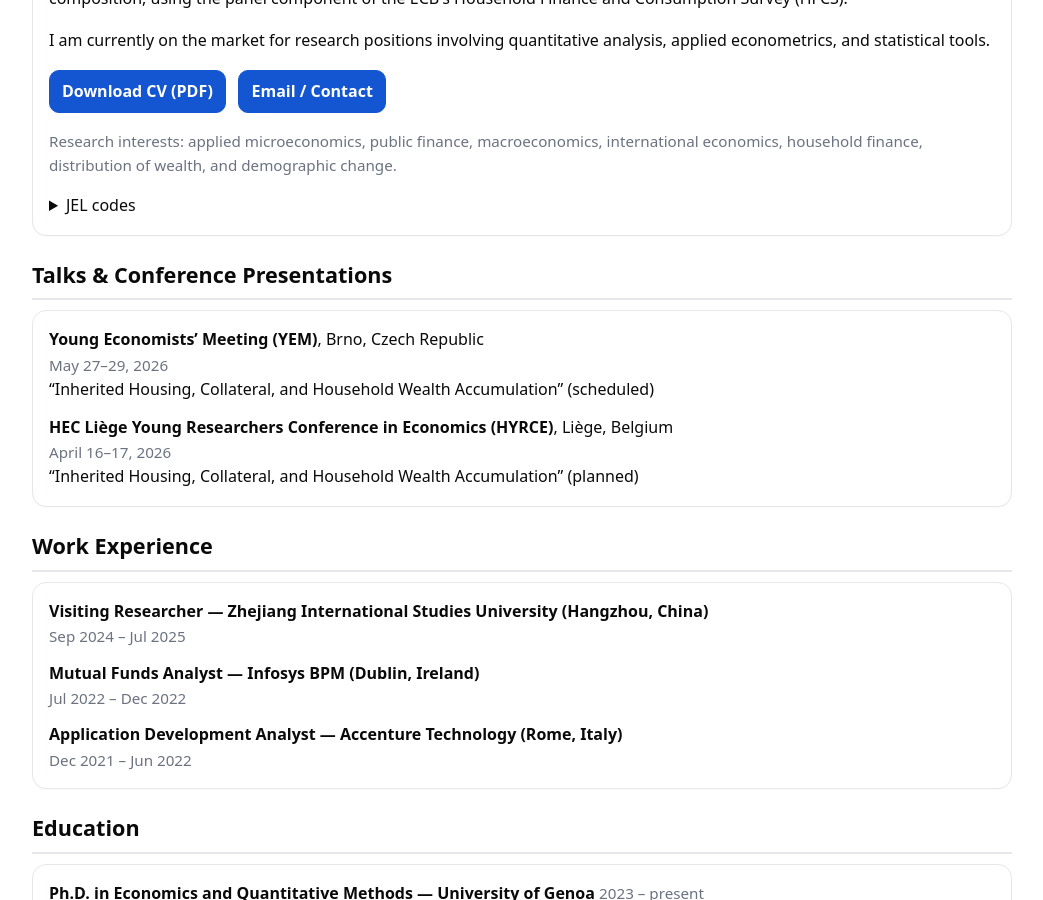
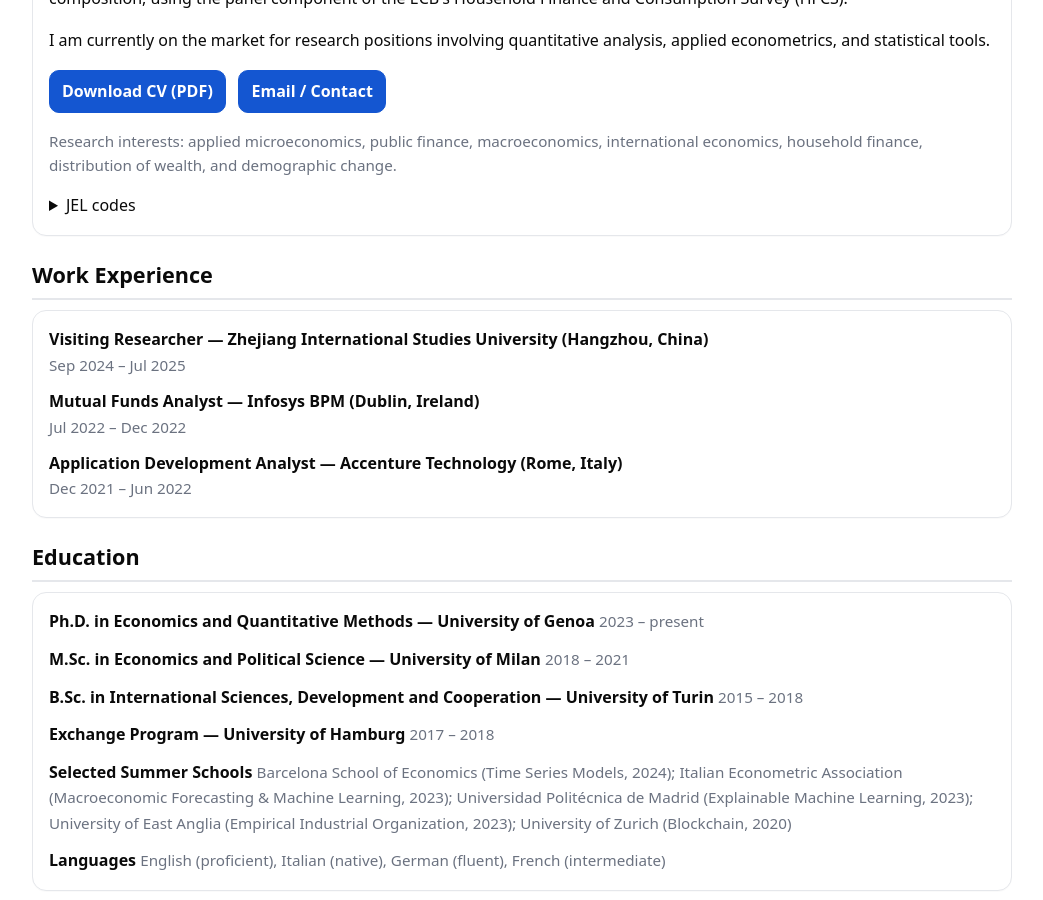
Before and after one commit to ferraroantonio/ferraroantonio.github.io, a Jekyll site: the page built from index.md, in a window 1280 px wide and 900 px high, scrolled down 370 px. Shown: the whole window, without its empty margins (118-1161 px from the left). Built offline with Jekyll 4.4.1, drawn with Linux system fonts in a browser that asks for light colours.

Commit message:
Update index.md

```diff
--- a/index.md
+++ b/index.md
@@ -20,25 +20,6 @@ description: "Antonio Ferraro — PhD Candidate in Economics & Quantitative Meth
 </details>
 </div>
 </section>
-
-<section id="talks" style="margin-top:22px;">
-<h2>Talks & Conference Presentations</h2>
-<div class="card">
-<ul class="plain">
-  <li class="item">
-    <strong>Young Economists’ Meeting (YEM)</strong>, Brno, Czech Republic
-    <div class="meta">May 27–29, 2026</div>
-    <div>“Inherited Housing, Collateral, and Household Wealth Accumulation” (scheduled)</div>
-  </li>
-  <li class="item">
-    <strong>HEC Liège Young Researchers Conference in Economics (HYRCE)</strong>, Liège, Belgium
-    <div class="meta">April 16–17, 2026</div>
-    <div>“Inherited Housing, Collateral, and Household Wealth Accumulation” (planned)</div>
-  </li>
-</ul>
-</div>
-</section>
-
 
 <section id="experience" style="margin-top:22px;">
 <h2>Work Experience</h2>
```
